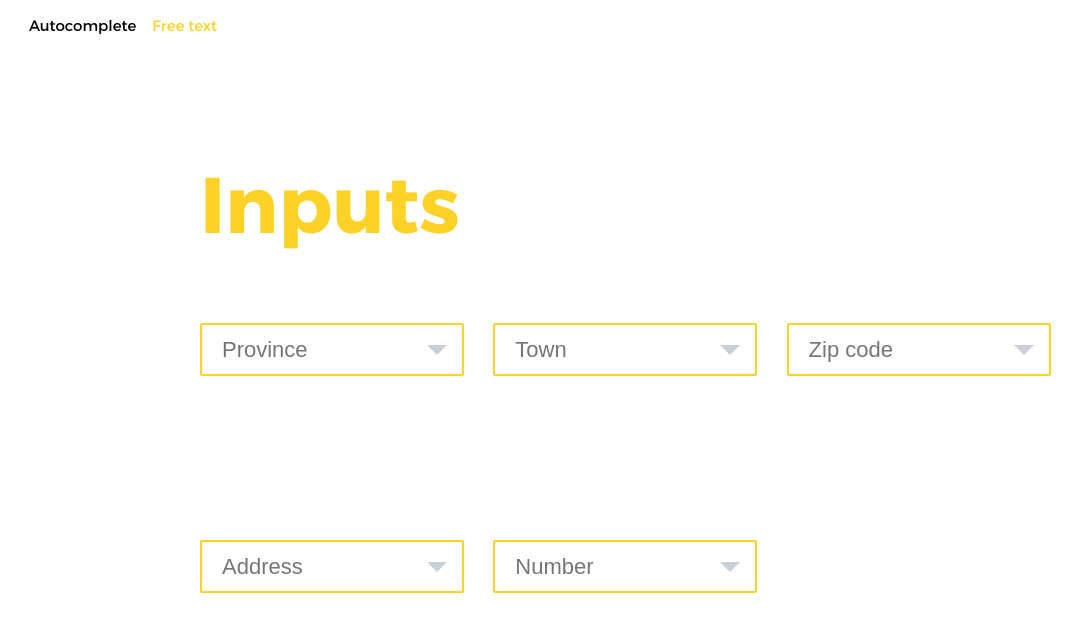
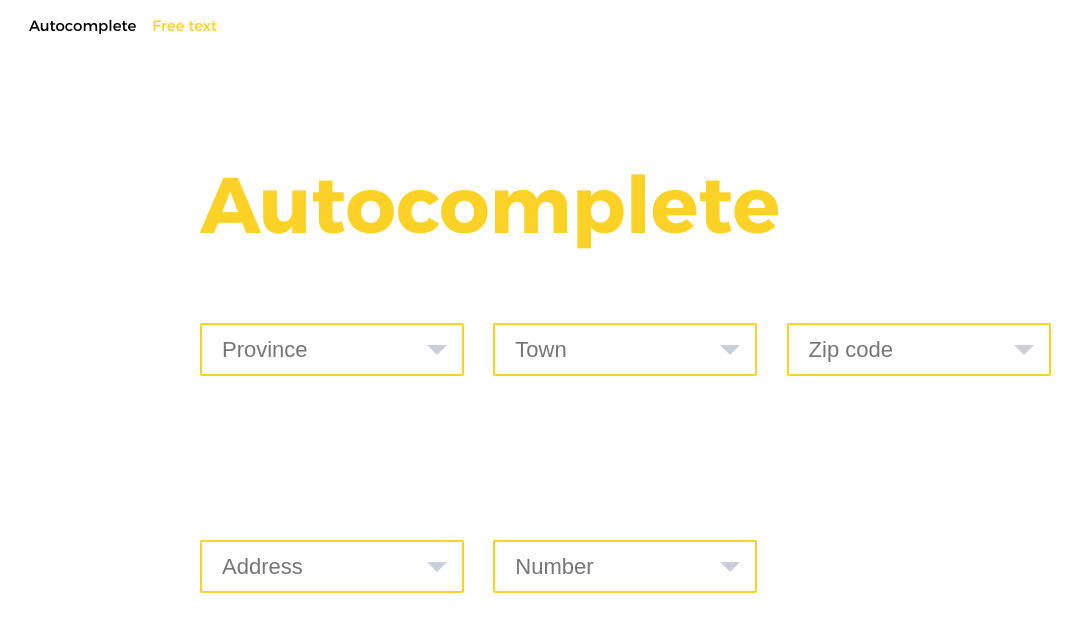
Before and after one commit to zotovs/hocelot-test, a React (Create React App) app: page /autocomplete in a window 1280 px wide. Shown: the top 632 px of the page, without its empty margins (0-1085 px from the left). Built offline with nearby package versions, Linux system fonts and the light colour scheme.

Commit message:
Changed AutocompletePage label

```diff
--- a/src/containers/AutocompletePage.js
+++ b/src/containers/AutocompletePage.js
@@ -23,7 +23,7 @@ const StyledAutocomplete = styled(Autocomplete)`
 
 function AutocompletePage() {
   return (
-    <PageWrapper title="Inputs">
+    <PageWrapper title="Autocomplete">
       <Form
         onSubmit={e => {
           e.preventDefault();
```
